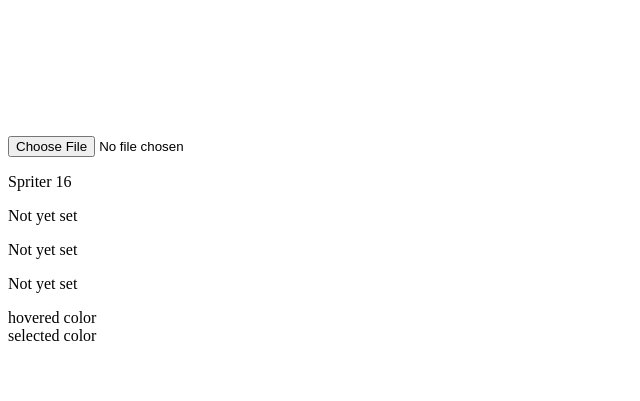
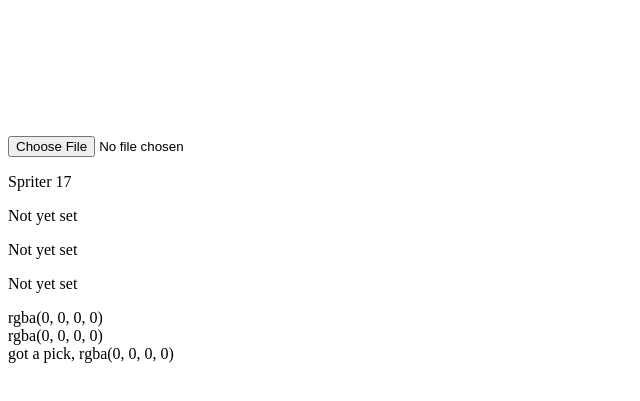
Before and after one commit to vabrador/vivo, a plain HTML site: page tools/spriter.html in a window 1280 px wide. Both pictures are taken after a click on the element 415 px from the left and 154 px from the top of the page. Shown: the part 79-480 px from the top of the page, without its empty margins (0-640 px from the left). Drawn offline with Linux system fonts and the light colour scheme.

Commit message:
spriter 17

```diff
--- a/tools/spriter.html
+++ b/tools/spriter.html
@@ -7,9 +7,12 @@
     <p id="width-p">Not yet set</p>
     <p id="height-p">Not yet set</p>
     <p id="bytes-p">Not yet set</p>
+    <div id="hovered-color">hovered color</div>
+    <div id="selected-color">selected color</div>
+    <div id="pick-text">waiting for pick</div>
     <script>
         let stat = document.getElementById("status");
-        stat.textContent = "Spriter 16";
+        stat.textContent = "Spriter 17";
 
         let imgIn = document.getElementById("img");
         let widthP = document.getElementById("width-p");
@@ -80,6 +83,7 @@
 
         const hoveredColor = document.getElementById("hovered-color");
         const selectedColor = document.getElementById("selected-color");
+        // const pickText = document.getElementById("pick-text");
 
         function pick(event, destination) {
             const bounding = canvas.getBoundingClientRect();
@@ -92,12 +96,12 @@
             destination.style.background = rgba;
             destination.textContent = rgba;
 
+            document.getElementById("pick-text").textContent = `got a pick, ${rgba}`;
+
             return rgba;
         }
 
         canvas.addEventListener("mousemove", (event) => pick(event, hoveredColor));
         canvas.addEventListener("click", (event) => pick(event, selectedColor));
     </script>
-    <div id="hovered-color">hovered color</div>
-    <div id="selected-color">selected color</div>
 </body></html>
```
